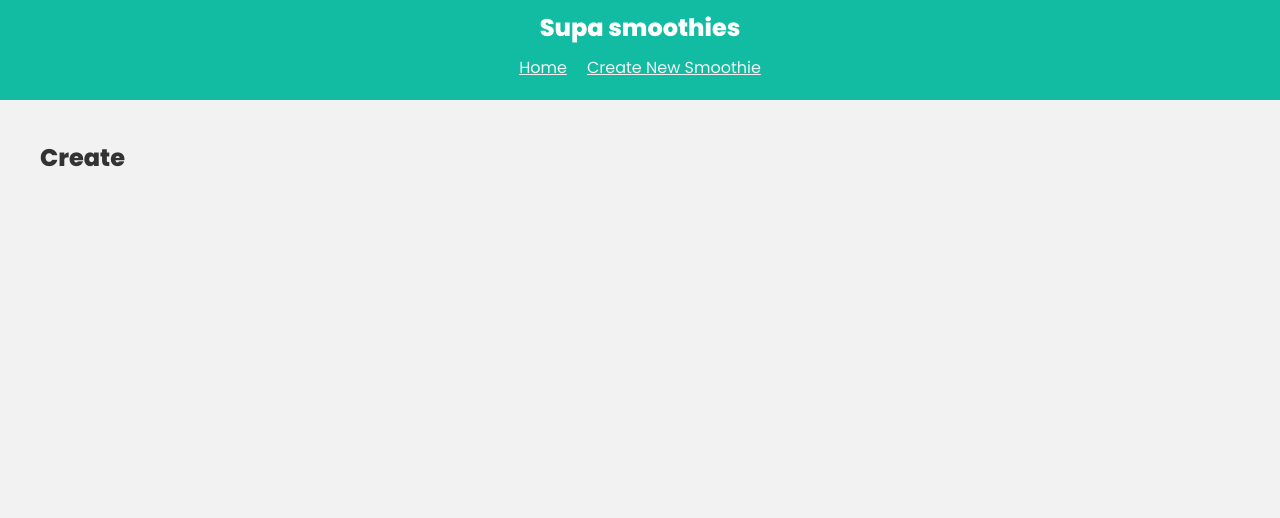
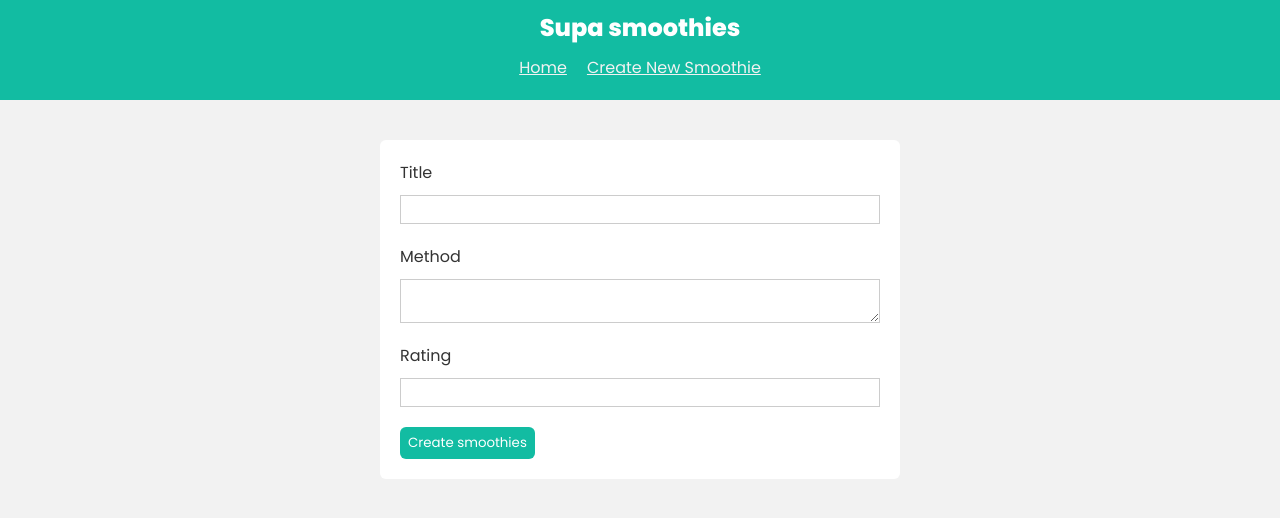
Before and after one commit to rk-codeflow/supabase-demo, a React (Vite) app: page /create in a window 1280 px wide. Shown: the top 518 px of the page. Built offline with nearby package versions, Linux system fonts and the light colour scheme.

Commit message:
create operation done

```diff
--- a/src/components/Card.jsx
+++ b/src/components/Card.jsx
@@ -1,7 +1,6 @@
 import React from "react";
 
 const Card = ({ smoothie }) => {
-  console.log("Card details =>>>", smoothie);
   return (
     <div className="smoothie-card">
       <h3>{smoothie.title}</h3>
--- a/src/index.css
+++ b/src/index.css
@@ -63,3 +63,34 @@ nav h1 {
   line-height: 0px;
   text-align: center;
 }
+
+/* forms */
+form {
+  background: #fff;
+  padding: 20px;
+  max-width: 480px;
+  margin: 0 auto;
+  border-radius: 6px;
+}
+form input,
+form textarea {
+  display: block;
+  width: 100%;
+  padding: 6px;
+  box-sizing: border-box;
+  border: 1px solid #ccc;
+  margin: 10px 0 20px 0;
+}
+form button {
+  background: var(--primary);
+  color: #fff;
+  border: 0;
+  border-radius: 6px;
+  padding: 6px 8px;
+  font-family: "Poppins";
+  cursor: pointer;
+}
+.error {
+  color: red;
+  margin: 10px 0;
+}
--- a/src/pages/Create.jsx
+++ b/src/pages/Create.jsx
@@ -1,10 +1,84 @@
-import React from "react";
+import React, { useState } from "react";
 import supabase from "../config/supabaseClient";
+import { useNavigate } from "react-router-dom";
 
 const Create = () => {
+  const navigate = useNavigate();
+  const [formData, setFormData] = useState({});
+  const [formError, setFormError] = useState(null);
+
+  const handleChange = (event) => {
+    const { name, value } = event.target;
+    setFormData({
+      ...formData,
+      [name]: value,
+    });
+  };
+
+  const handleSubmit = async (event) => {
+    event.preventDefault();
+
+    if (!formData.title || !formData.method || !formData.rating) {
+      setFormError("Please fill in all fields");
+      return;
+    }
+
+    console.log("Submitting form data:", formData);
+
+    let { data, error } = await supabase.from("supabase").insert([
+      {
+        title: formData.title,
+        method: formData.method,
+        rating: formData.rating,
+      },
+    ]);
+
+    if (error) {
+      console.log("Supabase error:", error);
+      setFormError(error.message);
+      return;
+    }
+
+    if (data) {
+      console.log("Supabase data:", data);
+      setFormError(null);
+      console.log("Redirecting to home page...");
+      navigate("/");
+    }
+  };
+
   return (
     <div className="page create">
-      <h2>Create</h2>
+      <form onSubmit={handleSubmit}>
+        <label htmlFor="title">Title</label>
+        <input
+          name="title"
+          id="title"
+          type="text"
+          value={formData.title || ""}
+          onChange={handleChange}
+        />
+
+        <label htmlFor="method">Method</label>
+        <textarea
+          name="method"
+          id="method"
+          value={formData.method || ""}
+          onChange={handleChange}
+        ></textarea>
+
+        <label htmlFor="rating">Rating</label>
+        <input
+          type="number"
+          id="rating"
+          name="rating"
+          value={formData.rating || ""}
+          onChange={handleChange}
+        />
+
+        <button type="submit">Create smoothies</button>
+        {formError && <p className="error">{formError}</p>}
+      </form>
     </div>
   );
 };
--- a/src/pages/Home.jsx
+++ b/src/pages/Home.jsx
@@ -22,7 +22,6 @@ const Home = () => {
 
       if (data) {
         setSmoothies(data);
-        console.log(data);
       }
       setIsLoading(false);
     };
```
